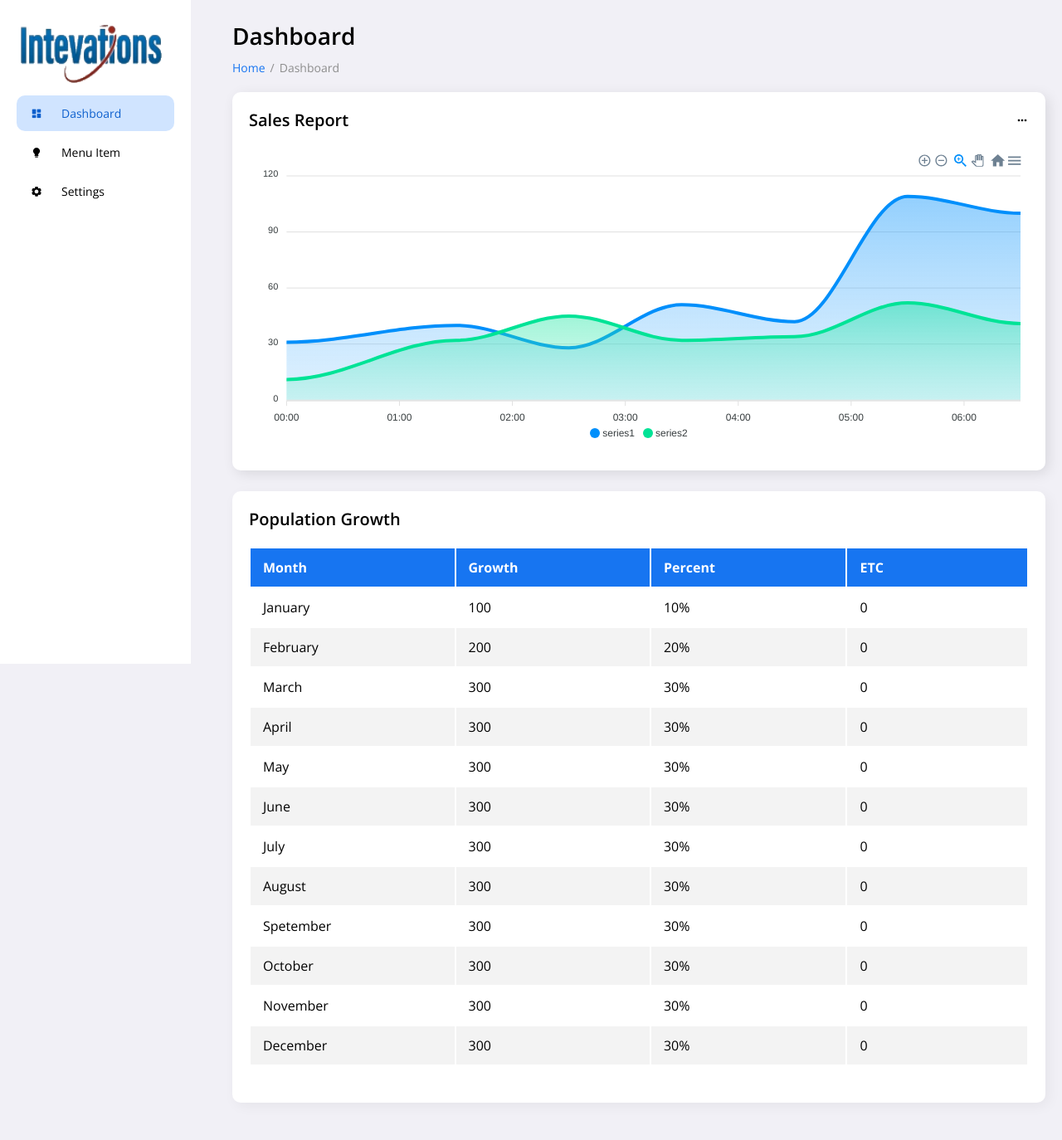
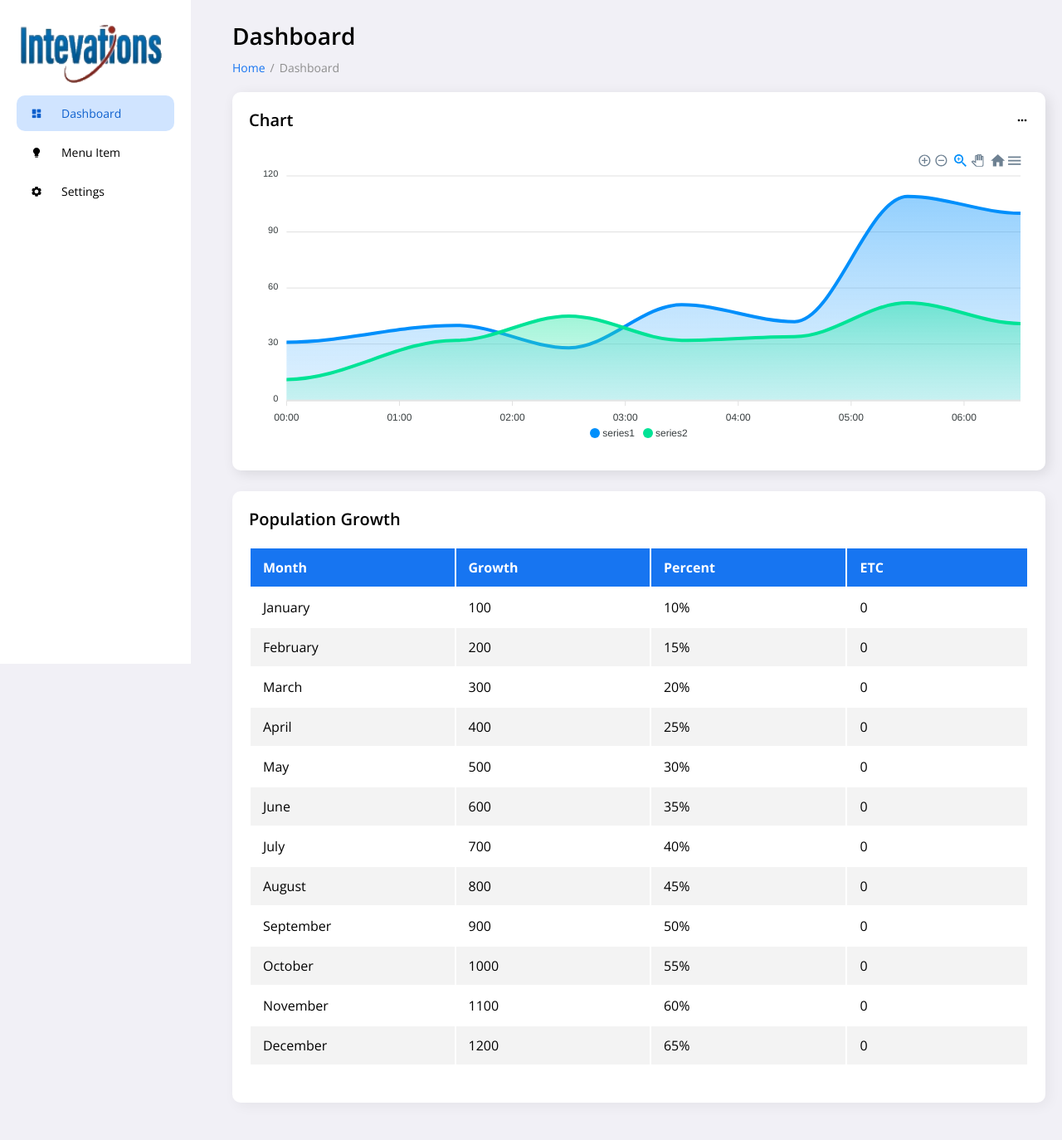
Before and after one commit to michaelm4320/Healthcare_Investment_Tool, a Flask app: page / in a window 1280 px wide. Shown: the whole page at 83% size. Run offline with Flask 2, Linux system fonts and the light colour scheme; some libraries are stand-ins or nearby versions.

Commit message:
Implemented table using jinja

```diff
--- a/app.py
+++ b/app.py
@@ -13,7 +13,26 @@ from flask import Flask, render_template
 
 app = Flask(__name__)
 
-
 @app.route('/')
 def index():
-    return render_template('index.html')
+    values = [
+        {'month': 'January', 'growth': 100, 'percent': 10, 'etc': 0},
+        {'month': 'February', 'growth': 200, 'percent': 15, 'etc': 0},
+        {'month': 'March', 'growth': 300, 'percent': 20, 'etc': 0},
+        {'month': 'April', 'growth': 400, 'percent': 25, 'etc': 0},
+        {'month': 'May', 'growth': 500, 'percent': 30, 'etc': 0},
+        {'month': 'June', 'growth': 600, 'percent': 35, 'etc': 0},
+        {'month': 'July', 'growth': 700, 'percent': 40, 'etc': 0},
+        {'month': 'August', 'growth': 800, 'percent': 45, 'etc': 0},
+        {'month': 'September', 'growth': 900, 'percent': 50, 'etc': 0},
+        {'month': 'October', 'growth': 1000, 'percent': 55, 'etc': 0},
+        {'month': 'November', 'growth': 1100, 'percent': 60, 'etc': 0},
+        {'month': 'December', 'growth': 1200, 'percent': 65, 'etc': 0},
+    ]
+    return render_template('index.html', values=values)
+
+#Running the command would not work for me so I uncommented
+#this to just run the program without using terminal
+
+#if __name__ == '__main__':
+#    app.run(debug=True)
--- a/templates/index.html
+++ b/templates/index.html
@@ -41,7 +41,7 @@
 			<div class="data">
 				<div class="content-data">
 					<div class="head">
-						<h3>Sales Report</h3>
+						<h3>Chart</h3>
 						<div class="menu">
 							<i class='bx bx-dots-horizontal-rounded icon'></i>
 							<ul class="menu-link">
@@ -68,78 +68,16 @@
 									<th style="width: 400px;">ETC</th>
 								</tr>
 							</Thead>
-							<tr>
-								<td>January</td>
-								<td>100</td>
-								<td>10%</td>
-								<td>0</td>
-							</tr>
-							<tr>
-								<td>February</td>
-								<td>200</td>
-								<td>20%</td>
-								<td>0</td>
-							</tr>
-							<tr>
-								<td>March</td>
-								<td>300</td>
-								<td>30%</td>
-								<td>0</td>
-							</tr>
-							<tr>
-								<td>April</td>
-								<td>300</td>
-								<td>30%</td>
-								<td>0</td>
-							</tr>
-							<tr>
-								<td>May</td>
-								<td>300</td>
-								<td>30%</td>
-								<td>0</td>
-							</tr>
-							<tr>
-								<td>June</td>
-								<td>300</td>
-								<td>30%</td>
-								<td>0</td>
-							</tr>
-							<tr>
-								<td>July</td>
-								<td>300</td>
-								<td>30%</td>
-								<td>0</td>
-							</tr>
-							<tr>
-								<td>August</td>
-								<td>300</td>
-								<td>30%</td>
-								<td>0</td>
-							</tr>
-							<tr>
-								<td>Spetember</td>
-								<td>300</td>
-								<td>30%</td>
-								<td>0</td>
-							</tr>
-							<tr>
-								<td>October</td>
-								<td>300</td>
-								<td>30%</td>
-								<td>0</td>
-							</tr>
-							<tr>
-								<td>November</td>
-								<td>300</td>
-								<td>30%</td>
-								<td>0</td>
-							</tr>
-							<tr>
-								<td>December</td>
-								<td>300</td>
-								<td>30%</td>
-								<td>0</td>
-							</tr>
+							<tbody>
+								<tr>
+									{% for value in values %}
+									<td>{{value.month}}</td>
+									<td>{{value.growth}}</td>
+									<td>{{value.percent}}%</td>
+									<td>{{value.etc}}</td>
+								</tr>
+								{% endfor %}
+							</tbody>
 						</table>
 					</div>
 			</div>
```
